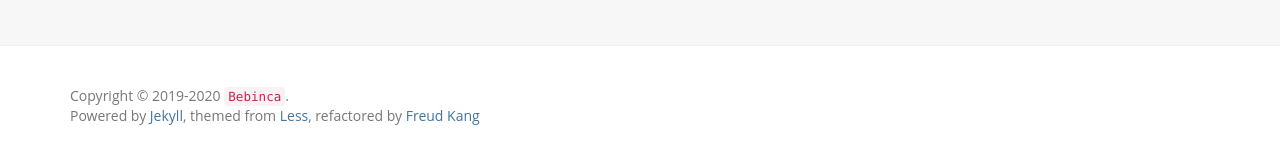
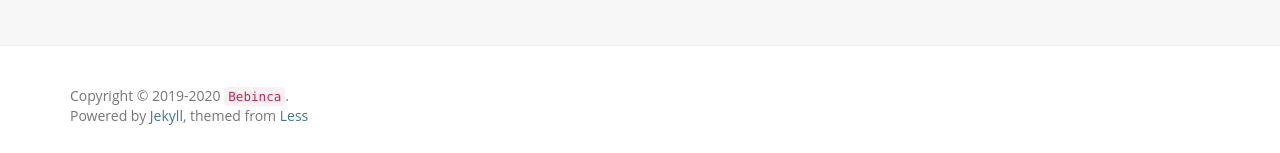
Before and after one commit to bebinca/bebinca.github.io, a Jekyll site: the page built from index.html, in a window 1280 px wide and 1274 px high. Shown: the part 1118-1271 px from the top of the window. Built offline with Jekyll 4.4.1, drawn with Linux system fonts in a browser that asks for light colours; nearby versions of some CDN libraries; a script that is not in the unit is left out; the list of posts is cut into pages by our own code; comment, search, counter and statistics services are not loaded.

Commit message:
Update footer.html

```diff
--- a/_includes/footer.html
+++ b/_includes/footer.html
@@ -1,7 +1,7 @@
 <footer class="footer" role="contentinfo">
 	<div class="container">
 		<p class="copyright">Copyright &copy; 2019-{{ site.time | date: '%Y' }} <a href="{{site.resume_site}}"><code>{{ site.author }}</code></a>.</p>
-		<p>Powered by <a href="http://jekyllrb.com">Jekyll</a>, themed from <a href="http://lesscss.cn/">Less</a>, refactored by <a href="http://www.hifreud.com/">Freud Kang</a></p>
+		<p>Powered by <a href="http://jekyllrb.com">Jekyll</a>, themed from <a href="http://lesscss.cn/">Less</a></a></p>
 	</div>
 </footer>
 
```
Also changed, not shown: other parts of _includes/footer.html (+2 -0 lines).
